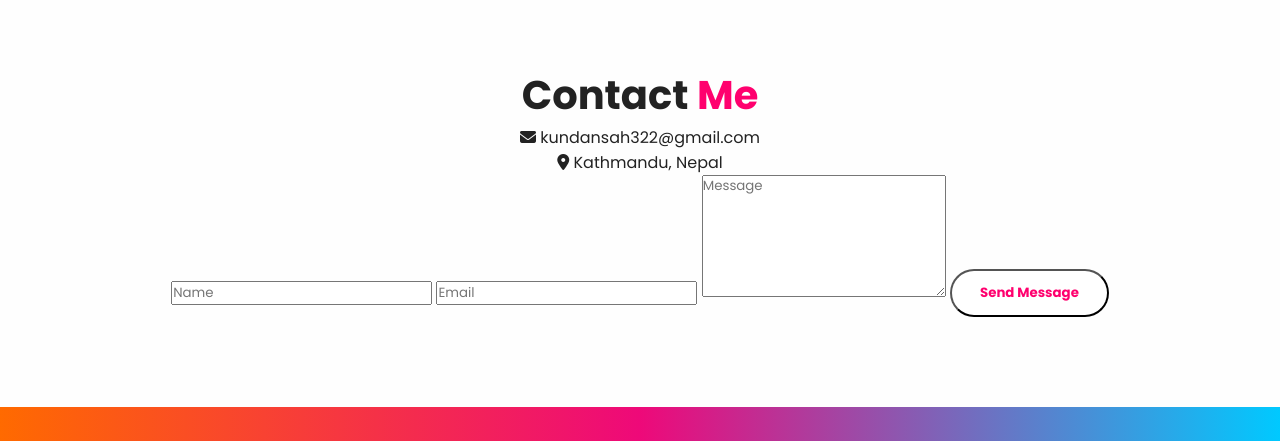
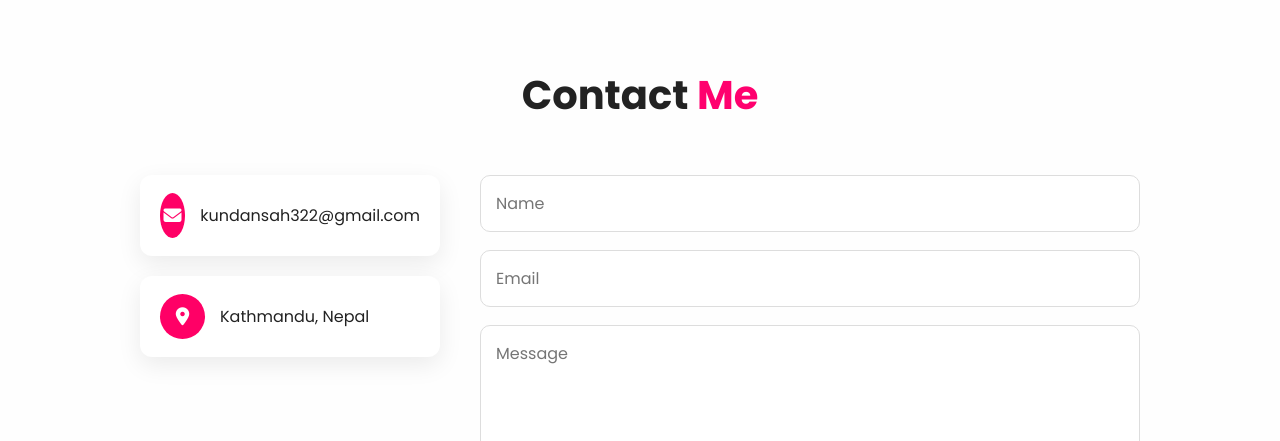
Before and after one commit to kundansah322/portfolio, a plain HTML site: page index.html in a window 1280 px wide. Shown: the part 2730-3171 px from the top of the page. Drawn offline with Linux system fonts and the light colour scheme; no server answers.

Commit message:
Update style.css

```diff
--- a/style.css
+++ b/style.css
@@ -478,4 +478,84 @@ body.dark .btn-outline{
 body.dark .btn-outline:hover{
     background:#00c3ff;
     color:#121212;
+}.contact-container{
+    max-width:1000px;
+    margin:50px auto 0;
+    display:grid;
+    grid-template-columns:300px 1fr;
+    gap:40px;
+    align-items:start;
 }
+
+.contact-info{
+    display:flex;
+    flex-direction:column;
+    gap:20px;
+}
+
+.info-box{
+    display:flex;
+    align-items:center;
+    gap:15px;
+    padding:18px 20px;
+    background:#fff;
+    border-radius:12px;
+    box-shadow:0 8px 25px rgba(0,0,0,.08);
+}
+
+.info-box i{
+    width:45px;
+    height:45px;
+    border-radius:50%;
+    background:#ff0066;
+    color:#fff;
+    display:flex;
+    justify-content:center;
+    align-items:center;
+    font-size:18px;
+}
+
+.contact-form{
+    display:flex;
+    flex-direction:column;
+    gap:18px;
+}
+
+.contact-form input,
+.contact-form textarea{
+    width:100%;
+    padding:15px;
+    border:1px solid #ddd;
+    border-radius:10px;
+    font-size:16px;
+    outline:none;
+}
+
+.contact-form textarea{
+    resize:none;
+}
+
+.contact-form .btn{
+    width:180px;
+}
+
+body.dark .info-box{
+    background:#1e1e1e;
+}
+
+body.dark .contact-form input,
+body.dark .contact-form textarea{
+    background:#1e1e1e;
+    color:#fff;
+    border:1px solid #444;
+}
+
+@media(max-width:768px){
+    .contact-container{
+        grid-template-columns:1fr;
+    }
+
+    .contact-form .btn{
+        width:100%;
+    }
+}
```
